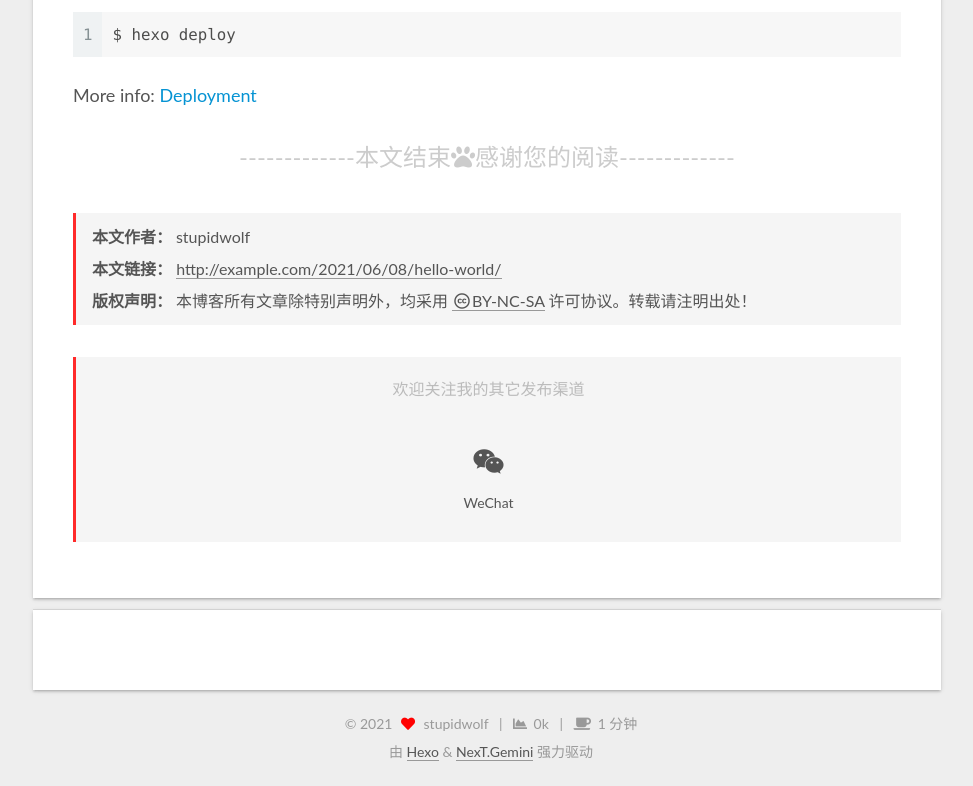
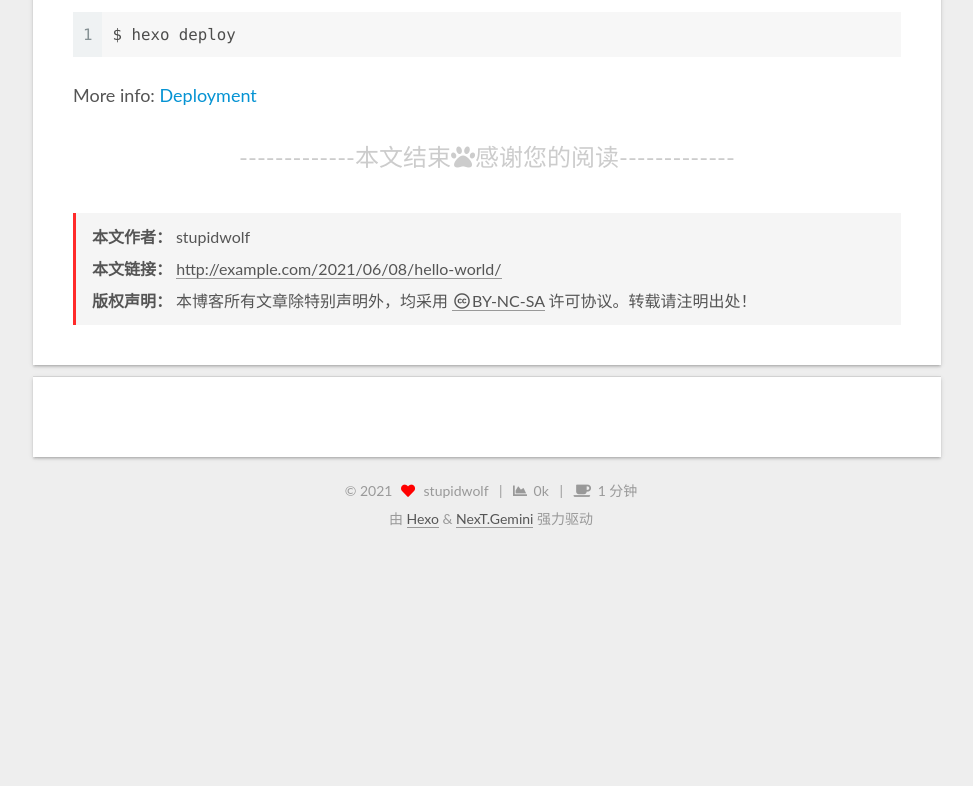
Before and after one commit to Stupidwolf-woof/stupidwolf-woof.github.io, a plain HTML site: page 2021/06/08/hello-world/index.html in a window 1280 px wide. Shown: the part 1007-1793 px from the top of the page, without its empty margins (279-1252 px from the left). After the commit the page ends 1560 px from the top, so only its background shows below. Drawn offline with Linux system fonts and the light colour scheme; a script that the page names is missing.

Commit message:
Site updated: 2021-06-09 10:58:28

```diff
--- a/2021/06/08/hello-world/index.html
+++ b/2021/06/08/hello-world/index.html
@@ -308,25 +308,6 @@
 </div>
 
 
-
-  <div class="followme">
-    <p>欢迎关注我的其它发布渠道</p>
-
-    <div class="social-list">
-
-        <div class="social-item">
-          <a target="_blank" class="social-link" href="/images/wechat_channel.jpg">
-            <span class="icon">
-              <i class="fab fa-weixin"></i>
-            </span>
-
-            <span class="label">WeChat</span>
-          </a>
-        </div>
-    </div>
-  </div>
-
-
       <footer class="post-footer">
 
 
--- a/css/main.css
+++ b/css/main.css
@@ -1169,7 +1169,7 @@ pre .javascript .function {
 }
 .links-of-author a::before,
 .links-of-author span.exturl::before {
-  background: #206bb4;
+  background: #26dd98;
   border-radius: 50%;
   content: ' ';
   display: inline-block;
@@ -1970,44 +1970,6 @@ pre .javascript .function {
   margin: 2em 0 0;
   padding: 0.5em 1em;
 }
-.followme {
-  align-items: center;
-  background: var(--card-bg-color);
-  border-left: 3px solid #ff2a2a;
-  color: #bbb;
-  margin: 2em 0 1em 0;
-  padding: 1em 1.5em;
-  display: flex;
-  flex-direction: column;
-  justify-content: center;
-}
-.followme .social-list {
-  align-items: center;
-  display: flex;
-  flex-wrap: wrap;
-}
-.followme .social-list .social-item {
-  margin: 0.5em 2em;
-}
-@media (max-width: 991px) {
-  .followme .social-list .social-item {
-    margin: 0.5em 0.75em;
-  }
-}
-.followme .social-list .social-link {
-  border: 0;
-  display: inline-block;
-  text-align: center;
-}
-.followme .social-list .social-link .icon {
-  font-size: 1.75em;
-  height: 1.75em;
-  width: 1.75em;
-}
-.followme .social-list .social-link .label {
-  display: block;
-  font-size: 14px;
-}
 .post-body p a {
   color: #0593d3;
   border-bottom: none;
```
